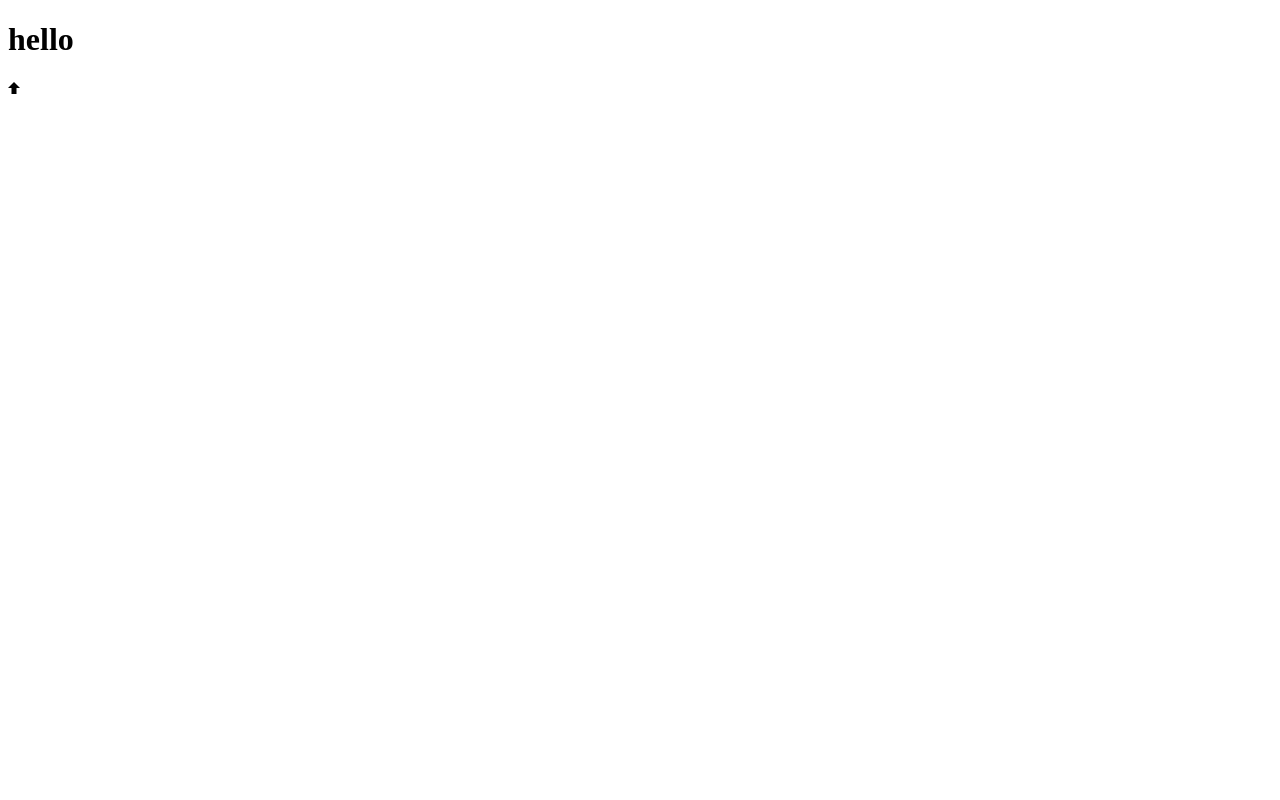
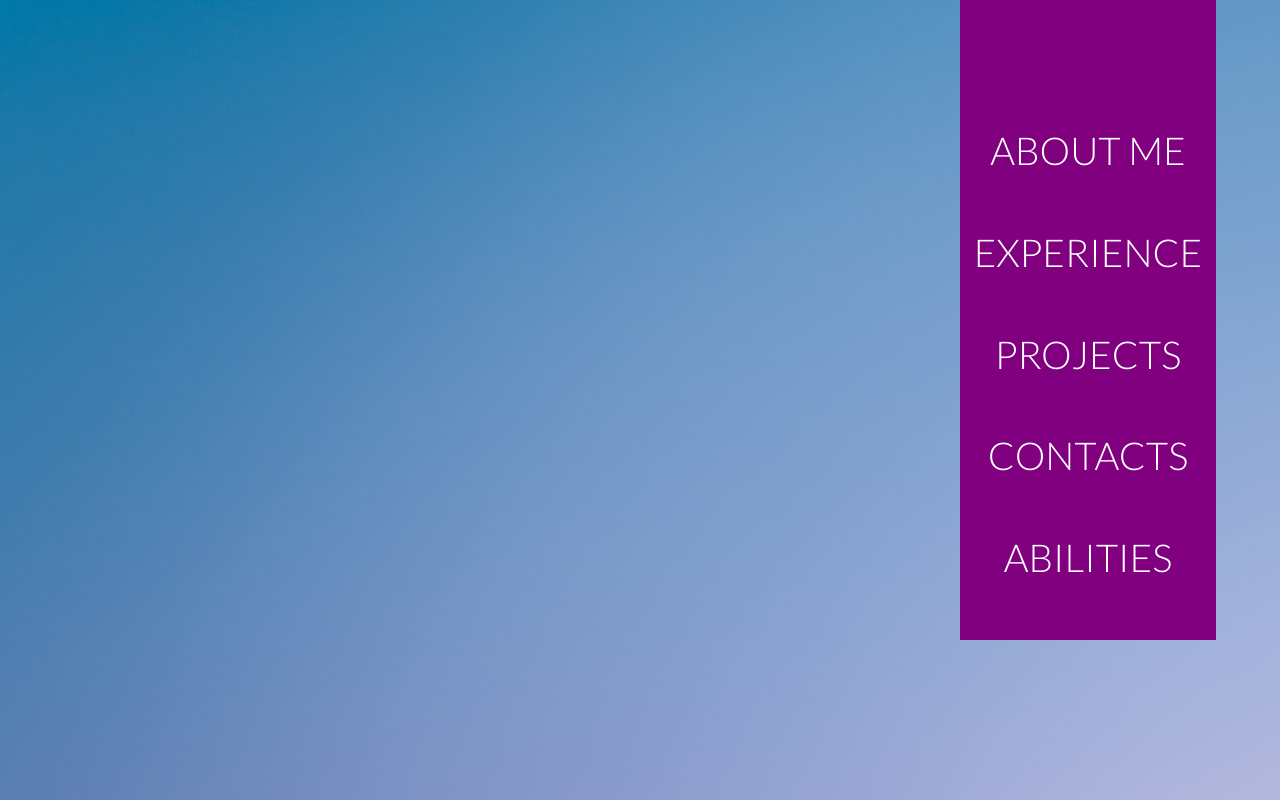
Before and after one commit to manna84/portfolio, a plain HTML site: page index.html in a window 1280 px wide. Drawn offline with Linux system fonts and the light colour scheme; files whose address does not match are found by name.

Commit message:
styled header

```diff
--- a/css/style.css
+++ b/css/style.css
@@ -1 +1,61 @@
 @import url('https://fonts.googleapis.com/css2?family=Lato:wght@100;300;400;700;900&display=swap');
+
+/*-------------------------------------------------*/
+/*----------------BASIC------------------*/
+/*-------------------------------------------------*/
+
+* {
+    margin: 0;
+    padding: 0;
+    box-sizing: border-box;
+}
+
+body {
+    background-image: url(/css/img/bg.jpg);
+    color: #555555;
+    font-family: 'Lato',Arial, Helvetica, sans-serif;
+    font-size: 1.2em;
+    font-weight: 300;
+    text-rendering: optimizeLegibility;
+    position: relative;
+}
+
+a {
+    text-decoration: none;
+}
+
+ul {
+    list-style: none;
+}
+
+/*-------------------------------------------------*/
+/*----------------HEADER------------------*/
+/*-------------------------------------------------*/
+
+header {
+    background-color: purple;
+    width: 20%;
+    height: 80vh;
+    position: absolute;
+    left: 75%;
+}
+
+.main-nav {
+    text-align: center;
+    margin-top: 50%;
+}
+
+.main-nav li {
+    margin-bottom: 3em;
+}
+
+.main-nav a {
+    color: #ffffff;
+    font-size: 200%;
+    text-transform: uppercase;
+}
+
+.main-nav a:hover {
+    color: yellow;
+    transition: color .2s
+}
--- a/index.html
+++ b/index.html
@@ -5,14 +5,24 @@
     <meta charset="UTF-8">
     <meta name="viewport" content="width=device-width, initial-scale=1.0">
     <link rel="stylesheet" type="text/css" href="css/ionicons.min.css">
-
+    <link rel="stylesheet" href="css/normalize.css">
+    <link rel="stylesheet" href="css/style.css">
 
     <title>Portfolio</title>
 </head>
 
 <body>
-    <h1>hello</h1>
-    <i class="ion-arrow-up-a"></i>
+    <header>
+        <nav class="main-nav">
+            <ul>
+                <li><a href="">about me</a></li>
+                <li><a href="">Experience</a></li>
+                <li><a href="">projects</a></li>
+                <li><a href="">contacts</a></li>
+                <li><a href="">abilities</a></li>
+            </ul>
+        </nav>
+    </header>
 </body>
 
 </html>
```
Also changed, not shown: css/img/bg.jpg (added).
